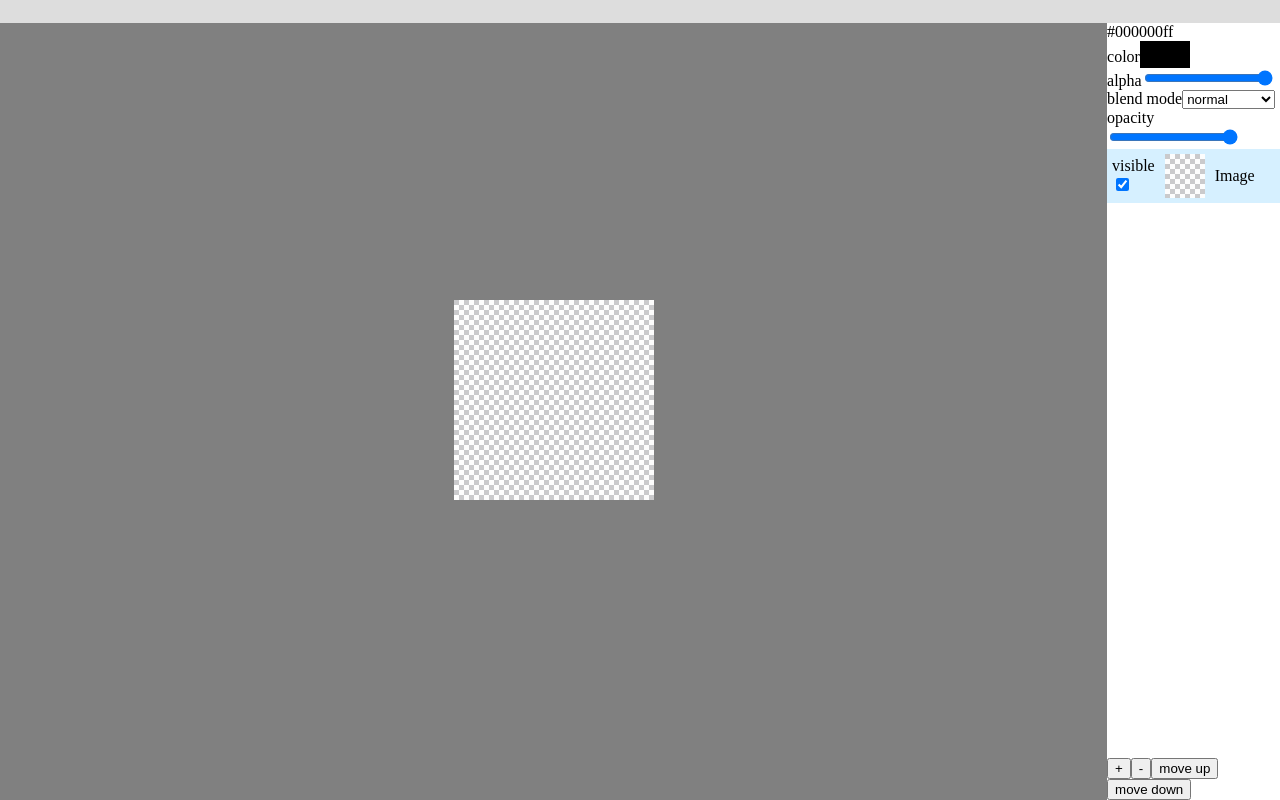
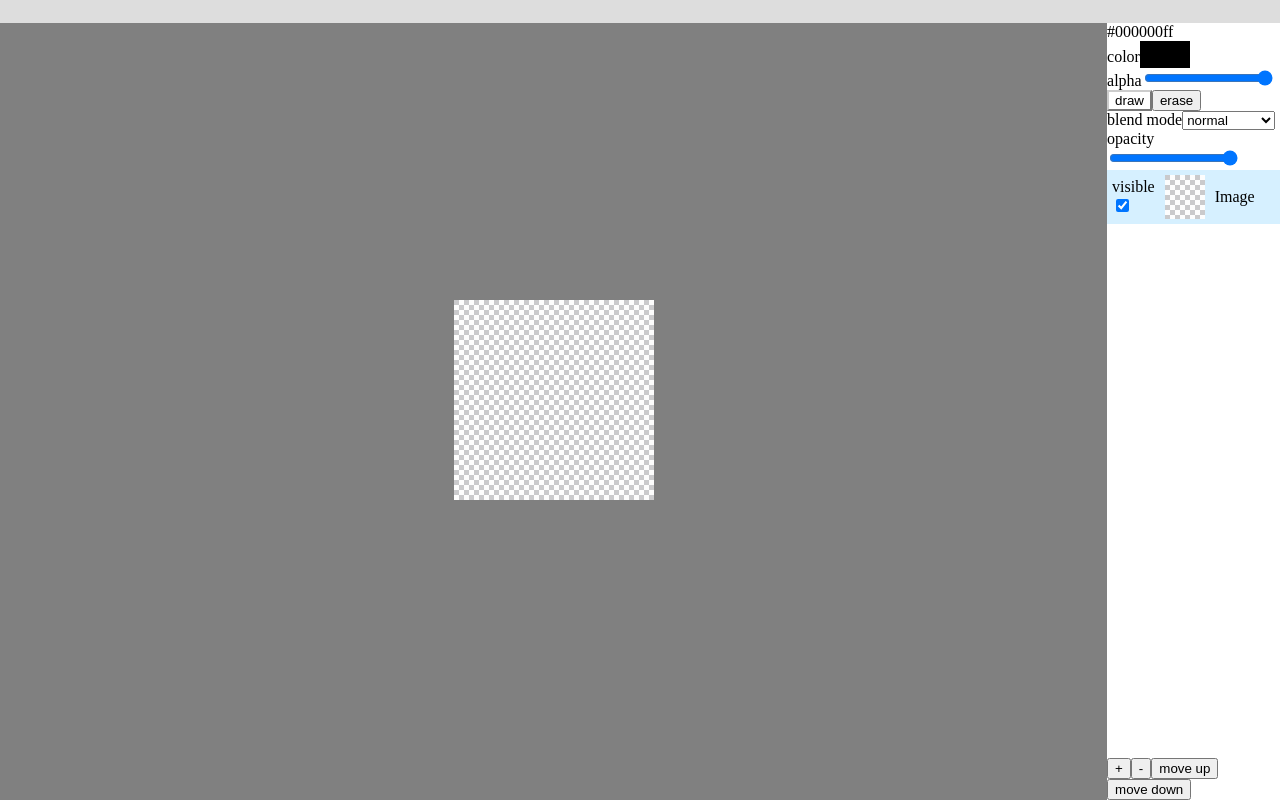
Before and after one commit to JuanLPalacios/Scribbles, a React (Create React App) app: page / in a window 1280 px wide. Built offline with nearby package versions, Linux system fonts and the light colour scheme.

Commit message:
Add toolMenu tool selection

```diff
--- a/src/App.tsx
+++ b/src/App.tsx
@@ -8,16 +8,16 @@ import Layer from './components/Layer';
 import Marker from './brushes/Marker';
 import { LayerState } from './types/LayerState';
 import { createLayer } from './hooks/createLayer';
-import Brush from './abstracts/Brush';
-import Tool from './abstracts/Tool';
 import { draw } from './tools/Draw';
+import { MenuOptions } from './types/MenuOptions';
+import { erase } from './tools/Erase';
 
 function App() {
     const width = 200; const
         height = 200;
     document.documentElement.style.setProperty('--doc-width', `${width}px`);
     document.documentElement.style.setProperty('--doc-height', `${height}px`);
-    const [state, setState] = useState<{layers:LayerState[], selectedLayer:number, color:string, alpha:number, brushes:Brush[], selectedBrush:number, tools:{tool:Tool}[], selectedTool:number}>({
+    const [state, setState] = useState<MenuOptions>({
         layers: [
             createLayer(
                 'Image',
@@ -30,7 +30,10 @@ function App() {
         selectedLayer: 0,
         brushes:[new Marker()],
         selectedBrush: 0,
-        tools:[{tool:draw}],
+        tools:[
+            {key:Date.now(),tool:draw, name:'draw'},
+            {key:Date.now(),tool:erase, name:'erase'}
+        ],
         selectedTool: 0,
         color: '#000000ff',
         alpha: 255,
@@ -56,16 +59,16 @@ function App() {
                 <div className="tools">
                     {color}
                     <label>
-            color
+                        color
                         <div style={{ background: color, display: 'inline-block', inlineSize: 'fit-content' }}>
                             <input type="color" value={color.substring(0, 7)} onChange={(e) => setState({ ...state, color: e.target.value + alpha.toString(16) })} style={{ opacity: 0 }} />
                         </div>
                     </label>
                     <label>
-            alpha
+                        alpha
                         <input type="range" value={alpha} min="0" max="255" onChange={(e) => setState({ ...state, color: color.substring(0, 7) + parseInt(e.target.value).toString(16), alpha: parseInt(e.target.value) })} />
                     </label>
-                    <Toolbar brush={tool} />
+                    <Toolbar toolButtons={tools}  selectedTool={selectedTool} onSelect={(selectedTool)=>setState({...state, selectedTool})} />
                     <LayerMenu layers={layers} selection={selectedLayer} onUpdate={onUpdate} onAddLayer={() => {
                         const newLayers:LayerState[] = [...layers,
                             createLayer(
--- a/src/components/Canvas.tsx
+++ b/src/components/Canvas.tsx
@@ -20,7 +20,7 @@ function Canvas(props:CanvasProps) {
     const {
         width, height, tool, children, selectedLayer, color,brush
     } = props;
-    const brushWidth = 5;
+    const brushWidth = 20;
     return (
         <CanvasContext.Provider value={{ brush: tool }}>
             <div className="Canvas">
--- a/src/components/Toolbar.tsx
+++ b/src/components/Toolbar.tsx
@@ -1,15 +1,21 @@
-import React from 'react';
-import Brush from '../abstracts/Brush';
-import Tool from '../abstracts/Tool';
 import '../css/Toolbar.css';
+import { ToolButton } from '../types/ToolButton';
 
 interface ToolbarProps {
-  brush:Tool
+  toolButtons:ToolButton[]
+  selectedTool:number
+  onSelect:(index:number)=>void
 }
 
 function Toolbar(props:ToolbarProps) {
+    const {toolButtons, selectedTool, onSelect} = props;
     return (
         <div className="Toolbar">
+            {toolButtons.map((toolButton, i) => (
+                <button key={`${toolButton.key}-item`} className={`tool ${selectedTool === i ? 'selected' : ''}`} onClick={() => onSelect(i)}>
+                    {toolButton.name}
+                </button>
+            ))}
         </div>
     );
 }
--- a/src/css/Toolbar.css
+++ b/src/css/Toolbar.css
@@ -1,3 +1,15 @@
 .Toolbar {
   box-sizing: border-box;
 }
+
+.Toolbar .tool.selected {
+  cursor: default;
+  box-sizing: border-box;
+  background-color: #fff;
+  margin: 0;
+  padding: 1px 6px;
+  border-width: 2px;
+  border-style: outset;
+  border-color: #ccc;
+  border-image: initial;
+}
--- a/src/hooks/createDrawable.ts
+++ b/src/hooks/createDrawable.ts
@@ -1,6 +1,4 @@
-import { useState, useEffect, useRef } from 'react';
 import { DrawableState } from '../types/DrawableState';
-import { RefStateHook } from '../types/RefStateHook';
 
 export const createDrawable = (initial:DrawableState | {size:[number,number]}) => {
     let  {canvas, ctx} = initial as DrawableState;
--- /dev/null
+++ b/src/tools/Erase.ts
@@ -0,0 +1,64 @@
+import Brush from '../abstracts/Brush';
+import Tool from '../abstracts/Tool';
+import { createDrawable } from '../hooks/createDrawable';
+import { LayerState } from '../types/LayerState';
+import { DrawableState } from '../types/DrawableState';
+
+export const erase = new (class Erase extends Tool {
+    mask: DrawableState;
+    down = false;
+
+    constructor(){
+        super();
+        this.mask = createDrawable({size:[1,1]});
+    }
+
+    renderMask(canvas:DrawableState, buffer:DrawableState){
+        if(buffer.ctx){
+            buffer.ctx.globalCompositeOperation = 'copy';
+            buffer.ctx.drawImage(canvas.canvas, 0, 0);
+            buffer.ctx.globalCompositeOperation = 'destination-out';
+            buffer.ctx.drawImage(this.mask.canvas, 0, 0);
+        }
+    }
+
+    mouseDown(brush:Brush, {nativeEvent}:React.MouseEvent, layer:LayerState, color:string, width:number) {
+        nativeEvent.preventDefault();
+        const {canvas, buffer} = layer;
+        this.mask.canvas.width = layer.canvas.canvas.width;
+        this.mask.canvas.height = layer.canvas.canvas.height;
+        layer.canvas.canvas.style.display = 'none';
+        this.renderMask(canvas, buffer);
+        brush.startStroke(this.mask, [nativeEvent.offsetX, nativeEvent.offsetY], color, width);
+        this.down = true;
+    }
+
+    mouseMove(brush:Brush, {nativeEvent}:React.MouseEvent, layer:LayerState, color:string, width:number) {
+        nativeEvent.preventDefault();
+        if (!this.down) return;
+        const {canvas, buffer} = layer;
+        brush.drawStroke(this.mask, [nativeEvent.offsetX, nativeEvent.offsetY], color, width);
+        this.renderMask(canvas, buffer);
+    }
+
+    mouseUp(brush:Brush, {nativeEvent}:React.MouseEvent, layer:LayerState, color:string, width:number) {
+        nativeEvent.preventDefault();
+        if (!this.down) return;
+        const {canvas, buffer} = layer;
+        brush.endStroke(this.mask, [nativeEvent.offsetX, nativeEvent.offsetY], color, width);
+        this.renderMask(canvas, buffer);
+        if(canvas.ctx){
+            canvas.ctx.globalCompositeOperation = 'copy';
+            canvas.ctx?.drawImage(buffer.canvas, 0, 0);
+            canvas.ctx.globalCompositeOperation = 'source-over';
+        }
+        buffer.ctx?.clearRect(0,0,buffer.canvas.width, buffer.canvas.height);
+        canvas.canvas.style.display = 'inline';
+        this.renderThumbnail(layer);
+        this.down = false;
+    }
+
+    click(brush:Brush, {nativeEvent}:React.MouseEvent, layer:LayerState, color:string, width:number) {
+        nativeEvent.preventDefault();
+    }
+})();
--- a/src/types/LayerState.ts
+++ b/src/types/LayerState.ts
@@ -6,9 +6,9 @@ export interface LayerState {
   key: number;
   rect: Rect;
   name: string;
-  canvas?: DrawableState
-  buffer?: DrawableState
-  thumbnail?: DrawableState
+  canvas: DrawableState
+  buffer: DrawableState
+  thumbnail: DrawableState
   onRenderThumbnail?: () => void
   visible: boolean
   opacity: number
--- /dev/null
+++ b/src/types/MenuOptions.ts
@@ -0,0 +1,15 @@
+import Brush from '../abstracts/Brush';
+import { LayerState } from './LayerState';
+import { ToolButton } from './ToolButton';
+
+export type MenuOptions<T = any> = {
+    layers:LayerState[],
+    selectedLayer:number,
+    color:string,
+    alpha:number,
+    brushes:Brush[],
+    selectedBrush:number,
+    tools:ToolButton[],
+    toolsOptions?:T,
+    selectedTool:number
+}
--- a/src/types/RefState.ts
+++ /dev/null
@@ -1 +0,0 @@
-export type RefState<T> = { ref: React.MutableRefObject<T> } & T
--- a/src/types/RefStateHook.ts
+++ /dev/null
@@ -1,4 +0,0 @@
-import React from 'react';
-import { RefState } from './RefState';
-
-export type RefStateHook<T> = (initial:T)=> [RefState<T>, React.Dispatch<React.SetStateAction<T>>]
--- /dev/null
+++ b/src/types/ToolButton.ts
@@ -0,0 +1,7 @@
+import Tool from '../abstracts/Tool';
+
+export type ToolButton = {
+    key:number
+    tool:Tool
+    name:string
+}
```
